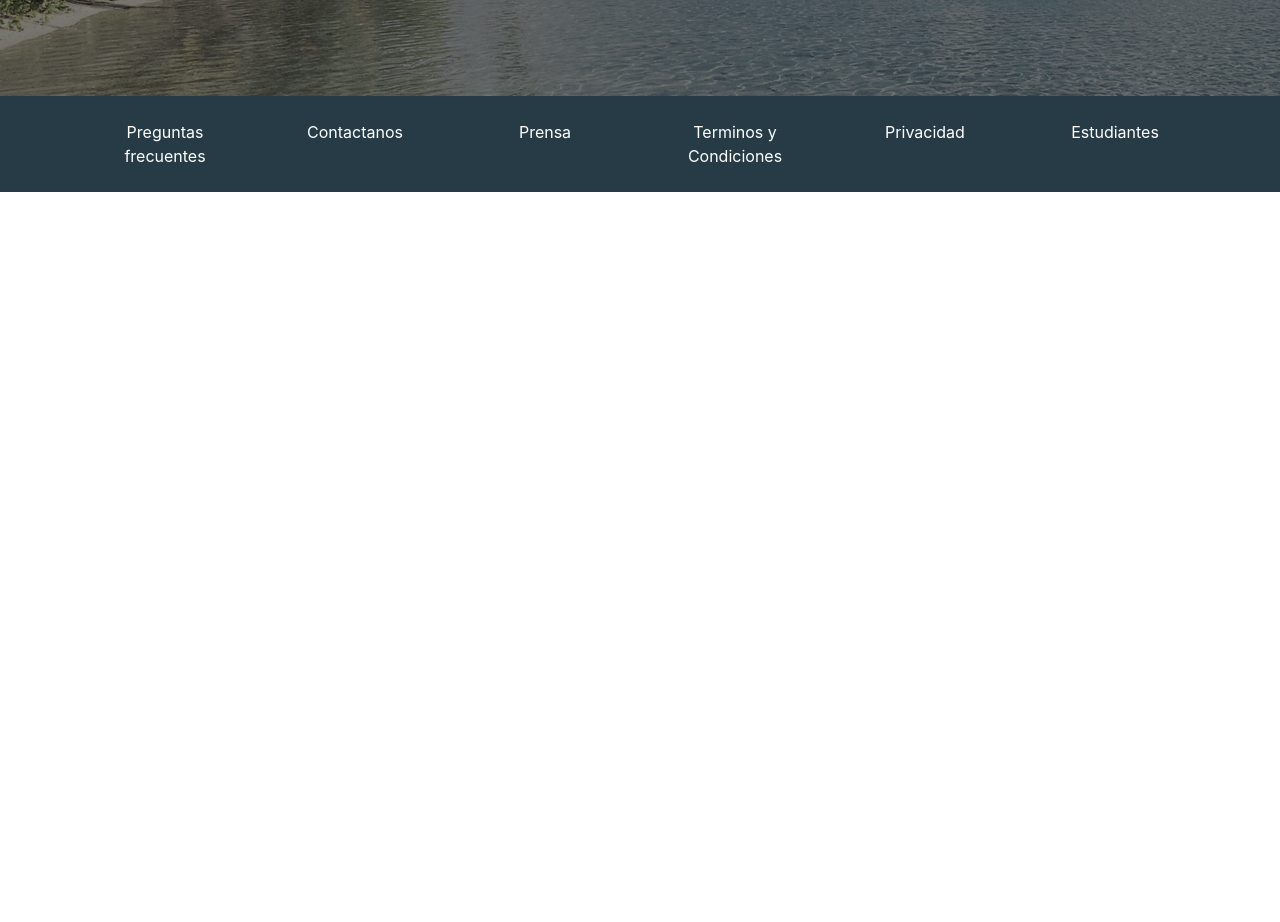
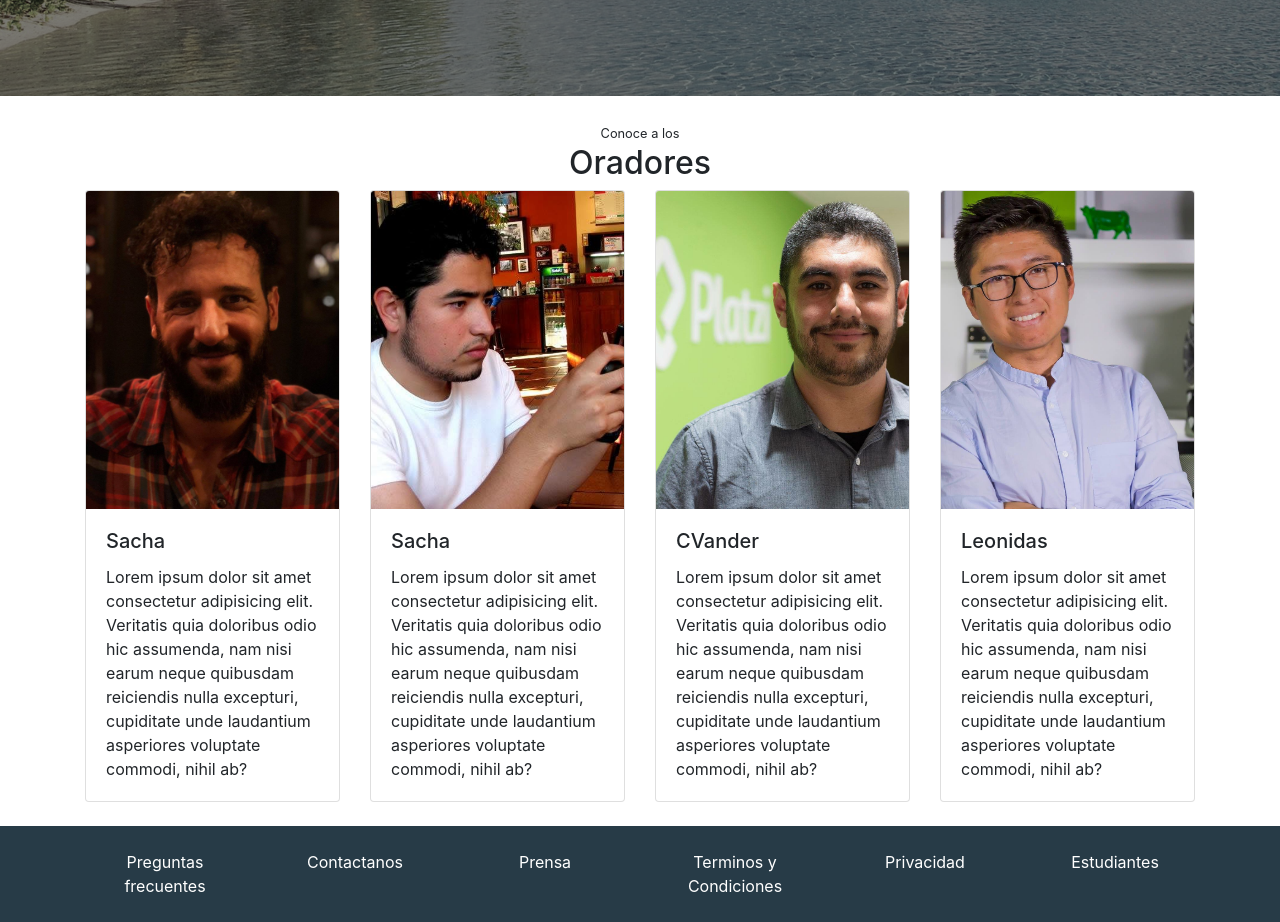
Before and after one commit to JosephMSS/Curso_Boostrap, a plain HTML site: page index.html in a window 1280 px wide. Shown: the part 520-1442 px from the top of the page. Before the commit the page ends 800 px from the top, so only its background shows below. Drawn offline with nearby package versions, Linux system fonts and the light colour scheme.

Commit message:
Uso de cards

```diff
--- a/index.css
+++ b/index.css
@@ -47,3 +47,8 @@
 #footer a {
     color: white;
 }
+
+#speakers img{
+    object-fit: cover;
+    height: 318px;
+}
--- a/index.html
+++ b/index.html
@@ -87,6 +87,64 @@
         </div>
     </main>
     <!-- /Main -->
+    <!-- Speakers -->
+    <section id="speakers" class="mt-4">
+        <div class="container">
+            <div class="row">
+                <div class="col text-center text.uppercase">
+                    <small>Conoce a los</small>
+                    <h2>Oradores</h2>
+                </div>
+            </div>
+            <div class="row">
+                <div class="col-sm col-sm-6 col-md-4 col-lg-3  mb-4">
+                    <div class="card">
+                        <img src="assets/speakers/sacha.jpg" class="card-img-top" alt="Sacha">
+                        <div class="card-body">
+                            <h5 class="card-title">Sacha </h5>
+                            <p class="card-text">Lorem ipsum dolor sit amet consectetur adipisicing elit. Veritatis quia
+                                doloribus odio hic assumenda, nam nisi earum neque quibusdam reiciendis nulla excepturi,
+                                cupiditate unde laudantium asperiores voluptate commodi, nihil ab?</p>
+                        </div>
+                    </div>
+                </div>
+                <div class="col-sm col-sm-6 col-md-4 col-lg-3  mb-4">
+                    <div class="card">
+                        <img src="assets/speakers/freddy.jpeg" class="card-img-top" alt="Freddy">
+                        <div class="card-body">
+                            <h5 class="card-title">Sacha </h5>
+                            <p class="card-text">Lorem ipsum dolor sit amet consectetur adipisicing elit. Veritatis quia
+                                doloribus odio hic assumenda, nam nisi earum neque quibusdam reiciendis nulla excepturi,
+                                cupiditate unde laudantium asperiores voluptate commodi, nihil ab?</p>
+                        </div>
+                    </div>
+                </div>
+                <div class="col-sm col-sm-6 col-md-4 col-lg-3  mb-4">
+                    <div class="card">
+                        <img src="assets/speakers/cvander.jpeg" class="card-img-top" alt="CVander">
+                        <div class="card-body">
+                            <h5 class="card-title">CVander</h5>
+                            <p class="card-text">Lorem ipsum dolor sit amet consectetur adipisicing elit. Veritatis quia
+                                doloribus odio hic assumenda, nam nisi earum neque quibusdam reiciendis nulla excepturi,
+                                cupiditate unde laudantium asperiores voluptate commodi, nihil ab?</p>
+                        </div>
+                    </div>
+                </div>
+                <div class="col col-sm-6 col-md-4 col-lg-3 mb-4">
+                    <div class="card">
+                        <img src="assets/speakers/leonidas.jpeg" class="card-img-top" alt="Leonidas">
+                        <div class="card-body">
+                            <h5 class="card-title">Leonidas</h5>
+                            <p class="card-text">Lorem ipsum dolor sit amet consectetur adipisicing elit. Veritatis quia
+                                doloribus odio hic assumenda, nam nisi earum neque quibusdam reiciendis nulla excepturi,
+                                cupiditate unde laudantium asperiores voluptate commodi, nihil ab?</p>
+                        </div>
+                    </div>
+                </div>
+            </div>
+        </div>
+    </section>
+    <!-- /Speakers -->
     <!-- Footer -->
     <footer id="footer" class="pb-4 pt-4">
         <!-- Con el container definimos los limites del grid -->
```
